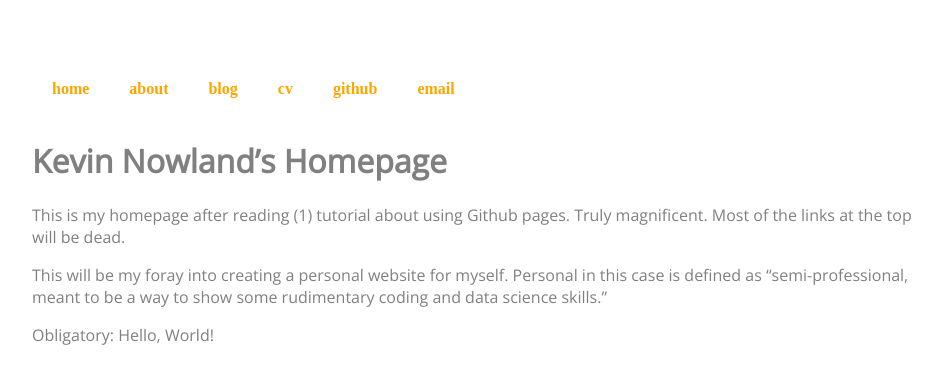
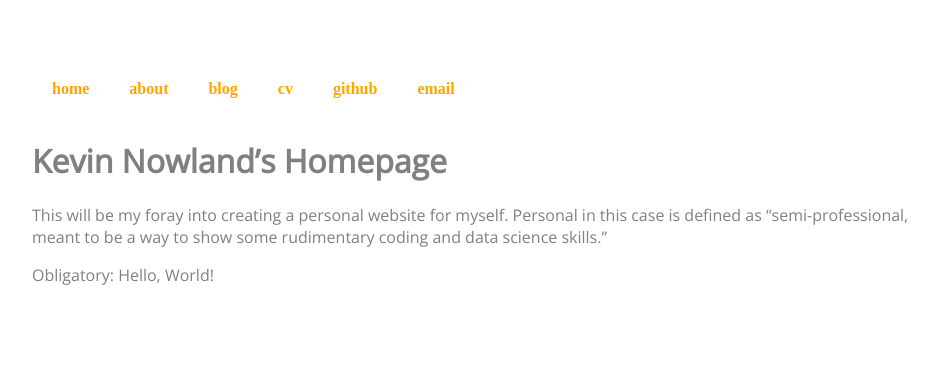
Before and after one commit to kevinnowland/kevinnowland.github.io, a Jekyll site: the page built from index.md, in a window 1280 px wide. Shown: the top 384 px of the page, without its empty margins (160-1102 px from the left). Built offline with Jekyll 4.4.1, drawn with Linux system fonts in a browser that asks for light colours; Markdown is read by kramdown in place of the engine named in the settings.

```diff
--- a/index.md
+++ b/index.md
@@ -6,10 +6,6 @@
 
 # Kevin Nowland's Homepage
 
-This is my homepage after reading (1) tutorial about using
-Github pages. Truly magnificent. Most of the links at the
-top will be dead.
-
 This will be my foray into creating a personal website for
 myself. Personal in this case is defined as "semi-professional,
 meant to be a way to show some rudimentary coding and data
```
